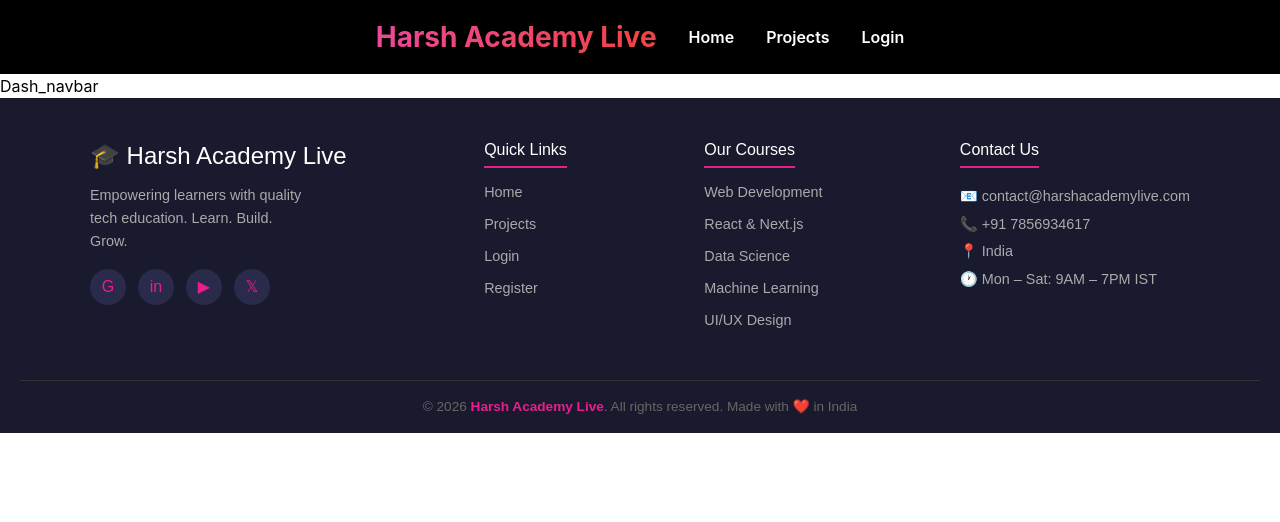
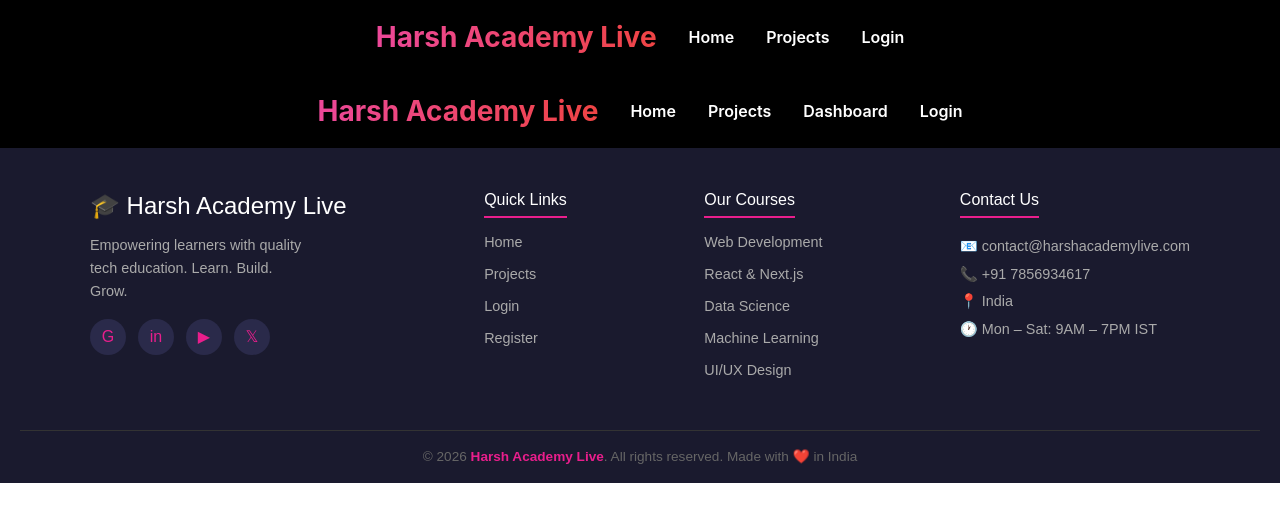
Before and after one commit to harsh-suman5/testing_website, a React (Vite) app: page /dash_navbar in a window 1280 px wide. Shown: the top 522 px of the page. Built offline with nearby package versions, Linux system fonts and the light colour scheme; no server answers.

Commit message:
css fixed

```diff
--- a/src/components/dashboard/dash_navbar.jsx
+++ b/src/components/dashboard/dash_navbar.jsx
@@ -1,8 +1,94 @@
-import React from 'react'
+import React, { useState } from 'react'
+import { useNavigate } from 'react-router-dom'
+import '../navbar.css'
 
 const Dash_navbar = () => {
+  const navigate = useNavigate()
+  const [isMenuOpen, setIsMenuOpen] = useState(false)
+
+  // Read login state from localStorage
+  const [isLoggedIn, setIsLoggedIn] = useState(
+    localStorage.getItem('isLoggedIn') === 'true'
+  )
+
+  const handleLogout = () => {
+    localStorage.removeItem('isLoggedIn')
+    localStorage.removeItem('username')
+    setIsLoggedIn(false)
+    window.location.href = '/'
+  }
+
+  const toggleMenu = () => {
+    setIsMenuOpen(!isMenuOpen)
+  }
+
+  const closeMenu = () => {
+    setIsMenuOpen(false)
+  }
+
   return (
-    <div>Dash_navbar</div>
+    <>
+    <div className="navbar">
+        <div className="navbar-container">
+          <h1 className='navbar-title'>
+            Harsh Academy Live
+          </h1>
+
+          {/* Hamburger Menu Icon */}
+          <button className="hamburger" onClick={toggleMenu}>
+            <span className={`hamburger-line ${isMenuOpen ? 'open' : ''}`}></span>
+            <span className={`hamburger-line ${isMenuOpen ? 'open' : ''}`}></span>
+            <span className={`hamburger-line ${isMenuOpen ? 'open' : ''}`}></span>
+          </button>
+
+          {/* Desktop Navigation */}
+          <ul className='navlist'>
+            <li><a href="/">Home</a></li>
+            <li><a href="/projects">Projects</a></li>
+            <li><a href="/dash_home">Dashboard</a></li>
+
+            {/* Show Logout if logged in, else show Login */}
+            {isLoggedIn ? (
+              <li>
+                <button
+                  onClick={handleLogout}
+                  className='logout-btn'
+                >
+                  Logout
+                </button>
+              </li>
+            ) : (
+              <li><a href="/login">Login</a></li>
+            )}
+          </ul>
+        </div>
+
+        {/* Mobile Navigation Menu */}
+        <div className={`mobile-menu ${isMenuOpen ? 'open' : ''}`}>
+          <ul>
+            <li><a href="/" onClick={closeMenu}>Home</a></li>
+            <li><a href="/projects" onClick={closeMenu}>Projects</a></li>
+
+            {/* Show Logout if logged in, else show Login */}
+            {isLoggedIn ? (
+              <li>
+                <button
+                  onClick={() => {
+                    handleLogout()
+                    closeMenu()
+                  }}
+                  className='logout-btn-mobile'
+                >
+                  Logout
+                </button>
+              </li>
+            ) : (
+              <li><a href="/login" onClick={closeMenu}>Login</a></li>
+            )}
+          </ul>
+        </div>
+    </div>
+    </>
   )
 }
 
```
